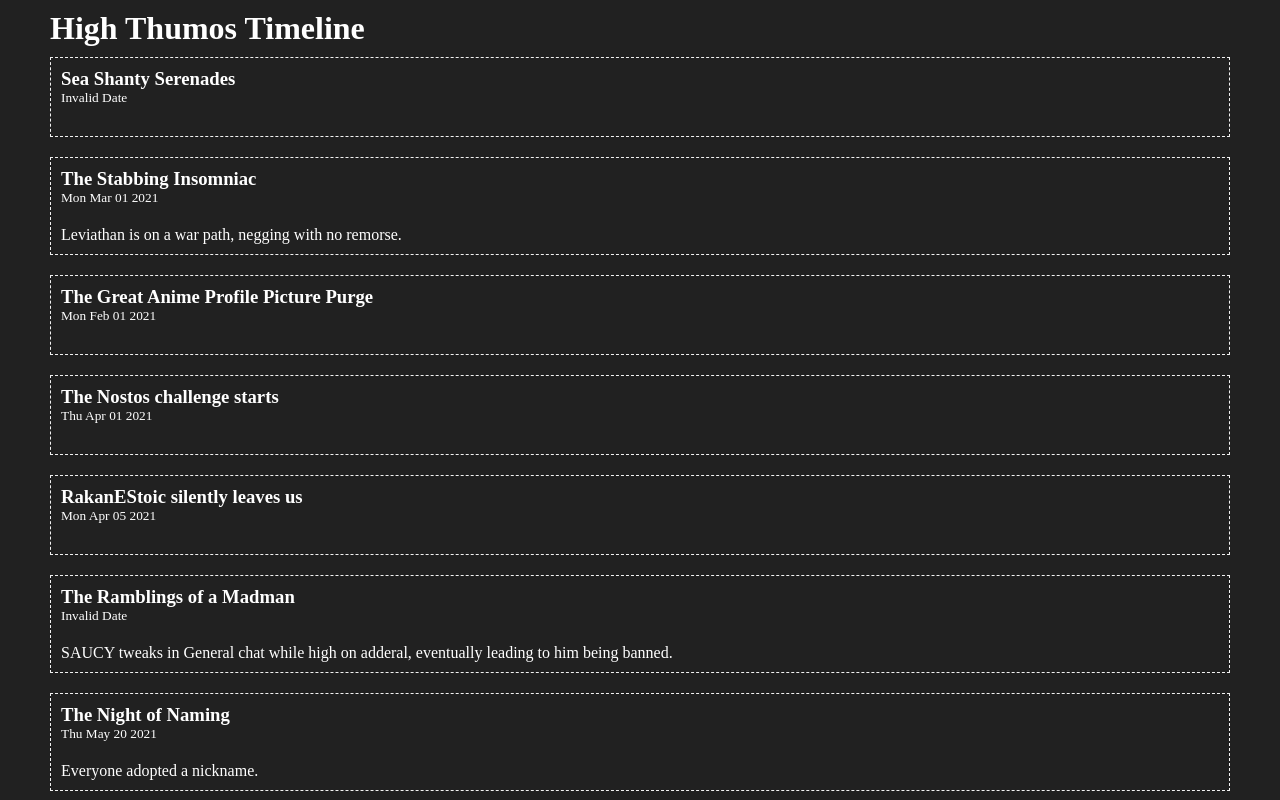
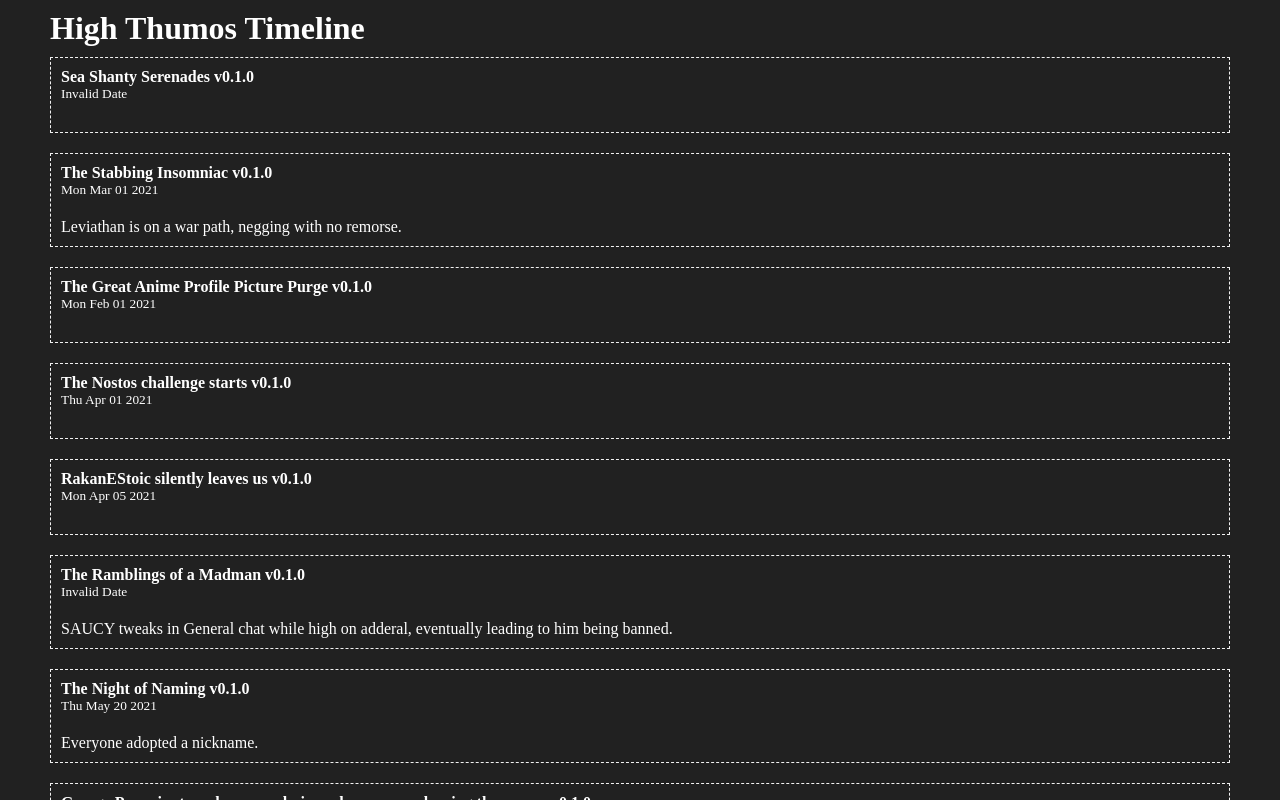
Before and after one commit to MuradBuyukasik/ht-library, a Next.js app: page / in a window 1280 px wide. Shown: the top 800 px of the page. Built offline with nearby package versions, Linux system fonts and the light colour scheme.

Commit message:
updated title

```diff
--- a/pages/index.js
+++ b/pages/index.js
@@ -6,7 +6,7 @@ const index = () => {
         const date = new Date(entry.date).toDateString()
         return (
             <div key={key} className="column">
-                <h3>{entry.title}</h3>
+                <h4>{entry.title} v0.1.0</h4>
                 <small>{date}</small>
                 <p style={{ marginTop: '20px' }}>{entry.description}</p>
             </div>
```
